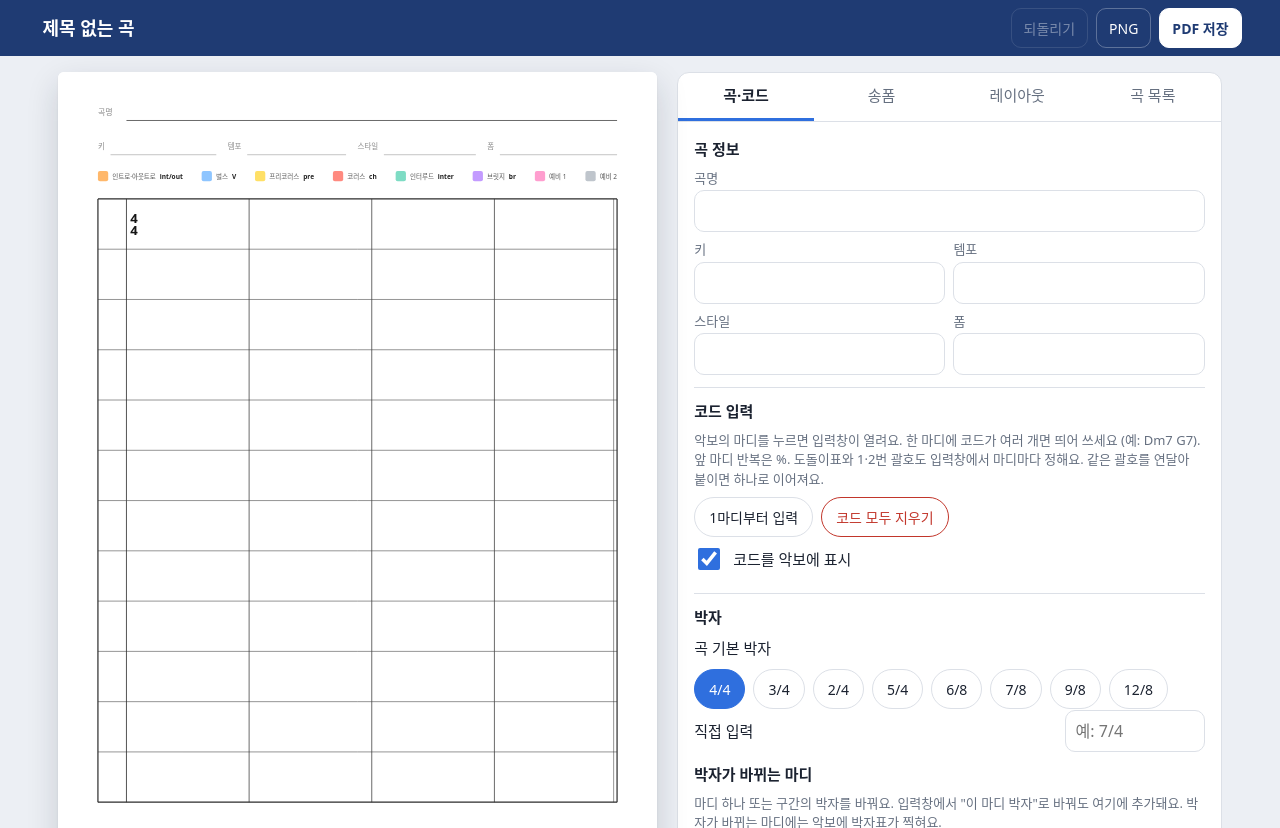
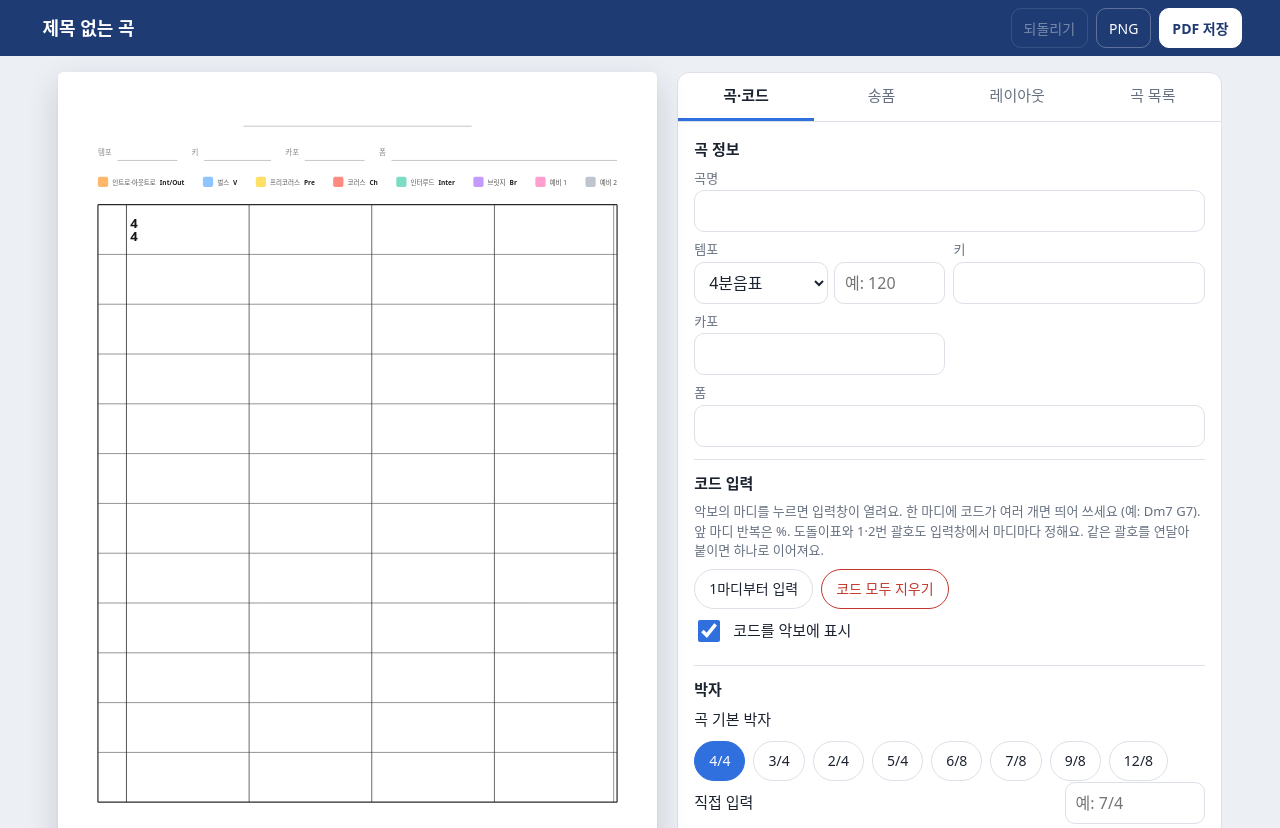
Before and after one commit to minjae00622-sketch/chord-chart, a plain HTML site: page index.html in a window 1280 px wide. Shown: the top 828 px of the page. Drawn offline with Linux system fonts and the light colour scheme.

Commit message:
제목 가운데 크게, 정보칸 재배치(템포·키·카포·폼), 템포 기준음표, 약어 대문자, 굵은 구분선 제거
Co-Authored-By: Claude Opus 5.5 <noreply@anthropic.com>
Claude-Session: https://claude.ai/code/session_019oEahM6qD7YuN3n5VM8JsZ

```diff
--- a/index.html
+++ b/index.html
@@ -71,6 +71,7 @@ input[type=text],input[type=number],select{width:100%;height:42px;font:inherit;f
 .info{display:grid;grid-template-columns:repeat(2,minmax(0,1fr));gap:8px}
 .info label{font-size:13px;color:var(--mute);display:grid;gap:2px}
 .info .wide{grid-column:1/-1}
+.tempo{display:grid;grid-template-columns:minmax(0,1.2fr) minmax(0,1fr);gap:6px}
 .chips{display:flex;gap:8px;flex-wrap:wrap}
 .chip{height:40px;padding:0 14px;border:1px solid var(--line);border-radius:20px;background:transparent;font-size:14px;cursor:pointer}
 .chip.warn{color:#c2362b;border-color:currentColor}
@@ -188,7 +189,7 @@ button:focus-visible,input:focus-visible,select:focus-visible{outline:2px solid
         <div class="sec">
           <h2>색상 범례</h2>
           <label class="tog"><input type="checkbox" data-k="legendOn">범례 보이기</label>
-          <p class="hint">오른쪽 칸은 악보 왼쪽 섹션 칸에 쓸 약어예요. 한 색을 두 섹션이 같이 쓰면 int/out처럼 /로 나눠 적으세요.</p>
+          <p class="hint">오른쪽 칸은 악보 왼쪽 섹션 칸에 쓸 약어예요. 한 색을 두 섹션이 같이 쓰면 Int/Out처럼 /로 나눠 적으세요. 첫 글자는 자동으로 대문자가 돼요.</p>
           <div class="list" id="leg"></div>
           <button class="chip add" id="addLeg">+ 항목 추가</button>
         </div>
@@ -200,7 +201,6 @@ button:focus-visible,input:focus-visible,select:focus-visible{outline:2px solid
           <div class="chips" style="margin-bottom:6px"><button class="chip" data-rows="8">32마디</button><button class="chip" data-rows="12">48마디</button><button class="chip" data-rows="16">64마디</button></div>
           <div class="row"><span>줄 수</span><div class="step" data-k="rows" data-min="2" data-max="30"><button aria-label="줄이기">−</button><output></output><button aria-label="늘리기">+</button></div></div>
           <div class="row"><span>한 줄 마디 수</span><div class="step" data-k="bars" data-min="1" data-max="8"><button aria-label="줄이기">−</button><output></output><button aria-label="늘리기">+</button></div></div>
-          <div class="row"><span>굵은 구분선 (몇 줄마다, 0은 없음)</span><div class="step" data-k="group" data-min="0" data-max="8"><button aria-label="줄이기">−</button><output></output><button aria-label="늘리기">+</button></div></div>
           <div class="row"><span>용지 방향</span><div class="seg" data-k="orient"><button data-v="p">세로</button><button data-v="l">가로</button></div></div>
           <div class="toggles">
             <label class="tog"><input type="checkbox" data-k="labelCol">왼쪽 섹션 칸</label>
@@ -251,13 +251,16 @@ button:focus-visible,input:focus-visible,select:focus-visible{outline:2px solid
 <script>
 {
 /* ---------- data ---------- */
-const LEGEND = [["인트로·아웃트로","#FFB86B","int/out"],["벌스","#8EC5FF","V"],["프리코러스","#FFE066","pre"],["코러스","#FF8A80","ch"],
-  ["인터루드","#7EDCC4","inter"],["브릿지","#C39BFF","br"],["예비 1","#FF9ECF",""],["예비 2","#BFC5CC",""]];
-const ABBR = {"인트로·아웃트로":"int/out","인트로":"int","아웃트로":"out","벌스":"V","프리코러스":"pre","코러스":"ch","인터루드":"inter","브릿지":"br"};
-const fixLegend = lay => { lay.legend = (lay.legend || []).map(l => [l[0], l[1], l[2] !== undefined ? l[2] : (ABBR[l[0]] || "")]); };
-const subsOf = l => (l[2] || "").split("/").map(t => t.trim()).filter(Boolean);
+const LEGEND = [["인트로·아웃트로","#FFB86B","Int/Out"],["벌스","#8EC5FF","V"],["프리코러스","#FFE066","Pre"],["코러스","#FF8A80","Ch"],
+  ["인터루드","#7EDCC4","Inter"],["브릿지","#C39BFF","Br"],["예비 1","#FF9ECF",""],["예비 2","#BFC5CC",""]];
+const ABBR = {"인트로·아웃트로":"Int/Out","인트로":"Int","아웃트로":"Out","벌스":"V","프리코러스":"Pre","코러스":"Ch","인터루드":"Inter","브릿지":"Br"};
+const capAbbr = t => String(t || "").split("/").map(x => x.trim()).map(x => x ? x[0].toUpperCase() + x.slice(1) : x).join("/");
+const OLD_FIELDS = "키, 템포, 스타일, 폼", NEW_FIELDS = "템포, 키, 카포, 폼";
+const fixLegend = lay => { lay.legend = (lay.legend || []).map(l => [l[0], l[1], capAbbr(l[2] !== undefined ? l[2] : (ABBR[l[0]] || ""))]);
+  if (lay.fields === OLD_FIELDS) lay.fields = NEW_FIELDS; };
+const subsOf = l => capAbbr(l[2]).split("/").map(t => t.trim()).filter(Boolean);
 const LAYOUT = {rows:12,bars:4,group:0,orient:"p",labelCol:true,labelGray:false,half:false,numbers:false,finalBar:true,
-  title:true,fields:"키, 템포, 스타일, 폼",legendOn:true,memoOn:true,memo:3,memoCols:"2",fillAlpha:"0.45",secNames:true,
+  title:true,fields:NEW_FIELDS,legendOn:true,memoOn:true,memo:3,memoCols:"2",fillAlpha:"0.45",secNames:true,
   printChords:true,flats:"1",showMeter:true,legend:LEGEND};
 const KEY = "chordchart-app-v1";
 const clone = o => JSON.parse(JSON.stringify(o));
@@ -327,15 +330,22 @@ function draw(ctx, s, selBar) {
   const font = (pt, w) => { ctx.font = `${w || 400} ${pt * PT}px ${FONT}`; };
   const text = (x, y, t, pt, c, w) => { font(pt, w); ctx.fillStyle = c; ctx.textBaseline = "alphabetic"; ctx.fillText(t, x, y); };
   let y = 10;
-  if (st.title) { text(L, y + 5, "곡명", 8, MID); line(L + 10, y + 7, R, y + 7, INK, .7);
-    if (S.title) text(L + 12, y + 5.6, S.title, 11, INK, 700); y += 12; }
+  if (st.title) { const cx = (L + R) / 2;
+    if (S.title) { let pt = 18; font(pt, 700); while (ctx.measureText(S.title).width > R - L && pt > 9) { pt -= .5; font(pt, 700); }
+      ctx.textAlign = "center"; text(cx, y + 8, S.title, pt, INK, 700); ctx.textAlign = "start"; }
+    else line(cx - 40, y + 9, cx + 40, y + 9, MID, .5);
+    y += 14; }
   const fields = st.fields.split(",").map(t => t.trim()).filter(Boolean);
   if (fields.length) {
-    const fw = (R - L) / fields.length;
-    fields.forEach((f, i) => { const x = L + i * fw; font(7.5); text(x, y + 5, f, 7.5, MID);
+    const GAP = 5, wt = fields.map(f => /폼|form/i.test(f) ? 3 : 1), unit = (R - L - GAP * (fields.length - 1)) / wt.reduce((a, b) => a + b, 0);
+    let x = L;
+    fields.forEach((f, i) => { const fw = unit * wt[i]; font(7.5); text(x, y + 5, f, 7.5, MID);
       const lw = ctx.measureText(f).width + 2;
-      line(x + lw, y + 7, i === fields.length - 1 ? R : x + fw - 4, y + 7, MID, .5);
-      const v = S.info[f]; if (v) text(x + lw + 1, y + 5.6, /키|key/i.test(f) ? pretty(v) : v, 9, INK, 500); });
+      line(x + lw, y + 7, x + fw, y + 7, MID, .5);
+      const v = S.info[f];
+      if (v && isTempo(f)) { const nw = noteGlyph(ctx, x + lw + 1.2, y + 5.6, S.tempoNote || "q"); text(x + lw + 1.2 + nw + .8, y + 5.6, "= " + v, 9, INK, 500); }
+      else if (v) text(x + lw + 1, y + 5.6, /키|key/i.test(f) ? pretty(v) : v, 9, INK, 500);
+      x += fw + GAP; });
     y += 11;
   }
   const items = st.legend.filter(l => l[0].trim());
@@ -352,7 +362,7 @@ function draw(ctx, s, selBar) {
       r.forEach(i => { ctx.fillStyle = items[i][1]; ctx.beginPath();
         ctx.roundRect ? ctx.roundRect(x, cy - 1.8, 3.6, 3.6, .7) : ctx.rect(x, cy - 1.8, 3.6, 3.6); ctx.fill();
         text(x + 5, cy + 1.1, items[i][0], 6.5, "#555");
-        if (items[i][2]) { font(6.5); const nw = ctx.measureText(items[i][0]).width; text(x + 5 + nw + 1.4, cy + 1.1, items[i][2], 6.5, "#222", 700); font(6.5); }
+        if (items[i][2]) { font(6.5); const nw = ctx.measureText(items[i][0]).width; text(x + 5 + nw + 1.4, cy + 1.1, capAbbr(items[i][2]), 6.5, "#222", 700); font(6.5); }
         x += ws[i] + gap; });
       y += 6.5; });
     y += 2;
@@ -392,7 +402,7 @@ function draw(ctx, s, selBar) {
       if (st.printChords && S.chords[k]) drawChords(ctx, toks(S.chords[k]), bx + off, y0 + dv, BW - off - endR, rowH - dv, font);
       if (selBar === k) { ctx.strokeStyle = "#2f6fde"; ctx.lineWidth = .8; ctx.strokeRect(bx + .6, y0 + .6, BW - 1.2, rowH - 1.2); }
     }
-    line(L, y0, R, y0, INK, r === 0 || (st.group && r % st.group === 0) ? 1.2 : .5);
+    line(L, y0, R, y0, INK, r === 0 ? 1.2 : .5);
     k0 += nb;
   }
   cells.forEach(c => { const v = (S.marks[c.k] || {}).v; if (!v) return;
@@ -411,6 +421,20 @@ function draw(ctx, s, selBar) {
     for (let c = 0; c < cols; c++) { const cx = L + c * (cw + 8);
       for (let i = 0; i < st.memo; i++) { const yy = GB + 10 + i * 7; line(cx, yy, cx + cw, yy, LIGHT, .5); } } }
   return cells;
+}
+const isTempo = f => /템포|tempo|bpm/i.test(f);
+const NOTES = [["q", "4분음표"], ["dq", "점4분음표"], ["e", "8분음표"], ["h", "2분음표"]];
+function noteGlyph(ctx, x, base, type) {
+  const rx = .82, ry = .58, cx = x + rx, cy = base - ry, stemTop = cy - 3.1;
+  ctx.save(); ctx.fillStyle = INK; ctx.strokeStyle = INK;
+  ctx.beginPath(); ctx.ellipse(cx, cy, rx, ry, -0.35, 0, Math.PI * 2);
+  if (type === "h") { ctx.lineWidth = .28; ctx.stroke(); } else ctx.fill();
+  const sx = cx + rx * .9;
+  ctx.beginPath(); ctx.lineWidth = .2; ctx.moveTo(sx, cy - .15); ctx.lineTo(sx, stemTop); ctx.stroke();
+  if (type === "e") { ctx.beginPath(); ctx.lineWidth = .32; ctx.moveTo(sx, stemTop); ctx.bezierCurveTo(sx + .3, stemTop + 1.1, sx + 1.4, stemTop + 1.3, sx + 1.0, stemTop + 2.4); ctx.stroke(); }
+  let w = rx * 2 + (type === "e" ? 1.1 : .1);
+  if (type === "dq") { ctx.beginPath(); ctx.arc(x + rx * 2 + .65, cy, .25, 0, Math.PI * 2); ctx.fill(); w += .9; }
+  ctx.restore(); return w;
 }
 function repeatSign(ctx, x, y, h, start) {
   const d = start ? 1 : -1, lw = (w, xx) => { ctx.beginPath(); ctx.strokeStyle = "#1a1a1a"; ctx.lineWidth = w * PT; ctx.moveTo(xx, y); ctx.lineTo(xx, y + h); ctx.stroke(); };
@@ -586,12 +610,15 @@ $("addMeter").onclick = () => { snap(); const k = sel || 1; S.meters.push({m: "3
 function renderInfo() {
   const fields = st.fields.split(",").map(t => t.trim()).filter(Boolean);
   $("info").innerHTML = `<label class="wide">곡명<input type="text" data-f="__title" value="${esc(S.title)}"></label>` +
-    fields.map(f => `<label>${esc(f)}<input type="text" data-f="${esc(f)}" value="${esc(S.info[f] || "")}"></label>`).join("");
+    fields.map(f => isTempo(f)
+      ? `<label>${esc(f)}<span class="tempo"><select data-tn aria-label="기준 음표">${NOTES.map(([v, l]) => `<option value="${v}"${(S.tempoNote || "q") === v ? " selected" : ""}>${l}</option>`).join("")}</select><input type="text" inputmode="numeric" data-f="${esc(f)}" value="${esc(S.info[f] || "")}" placeholder="예: 120"></span></label>`
+      : `<label${/폼|form/i.test(f) ? ' class="wide"' : ""}>${esc(f)}<input type="text" data-f="${esc(f)}" value="${esc(S.info[f] || "")}"></label>`).join("");
 }
+$("info").addEventListener("change", e => { if (!("tn" in e.target.dataset)) return; snap(); S.tempoNote = e.target.value; persist(); render(); });
 $("info").addEventListener("input", e => { const f = e.target.dataset.f; if (!f) return; snap("info" + f);
   if (f === "__title") S.title = e.target.value; else S.info[f] = e.target.value; persist(); render(); renderSongs(); });
 function renderLegend() {
-  $("leg").innerHTML = st.legend.map(([t, c, a], i) => `<div class="li"><input type="color" value="${c}" data-i="${i}" data-f="c" aria-label="색"><input type="text" value="${esc(t)}" data-i="${i}" data-f="n" aria-label="이름"><input type="text" value="${esc(a || "")}" data-i="${i}" data-f="a" placeholder="약어" aria-label="악보에 쓸 약어"><button class="x" data-i="${i}" aria-label="삭제">×</button></div>`).join("");
+  $("leg").innerHTML = st.legend.map(([t, c, a], i) => `<div class="li"><input type="color" value="${c}" data-i="${i}" data-f="c" aria-label="색"><input type="text" value="${esc(t)}" data-i="${i}" data-f="n" aria-label="이름"><input type="text" value="${esc(a || "")}" data-i="${i}" data-f="a" placeholder="약어" autocapitalize="words" aria-label="악보에 쓸 약어"><button class="x" data-i="${i}" aria-label="삭제">×</button></div>`).join("");
 }
 function secOptions() { const out = [];
   st.legend.forEach((l, j) => { const subs = subsOf(l), names = l[0].split("·").map(t => t.trim());
@@ -632,7 +659,7 @@ document.querySelectorAll("[data-rows]").forEach(b => b.onclick = () => { snap()
 const leg = $("leg");
 leg.addEventListener("input", e => { const i = +e.target.dataset.i; if (isNaN(i)) return; snap("leg" + i + e.target.type);
   const f = e.target.dataset.f;
-  if (f === "c") st.legend[i][1] = e.target.value; else { st.legend[i][f === "a" ? 2 : 0] = e.target.value; renderSecs(); } update(); });
+  if (f === "c") st.legend[i][1] = e.target.value; else if (f === "a") { st.legend[i][2] = capAbbr(e.target.value); renderSecs(); } else { st.legend[i][0] = e.target.value; renderSecs(); } update(); });
 leg.addEventListener("click", e => { const b = e.target.closest(".x"); if (!b) return; snap(); const d = +b.dataset.i;
   st.legend.splice(d, 1); S.sections = S.sections.filter(q => q.idx !== d).map(q => (q.idx > d ? (q.idx--, q) : q));
   renderLegend(); renderSecs(); update(); });
--- a/sw.js
+++ b/sw.js
@@ -1,4 +1,4 @@
-const CACHE = "chordchart-v4";
+const CACHE = "chordchart-v5";
 const FILES = ["./", "./index.html", "./manifest.webmanifest", "./icon-192.png", "./icon-512.png", "./icon-maskable-512.png"];
 self.addEventListener("install", e => { e.waitUntil(caches.open(CACHE).then(c => c.addAll(FILES)).then(() => self.skipWaiting())); });
 self.addEventListener("activate", e => { e.waitUntil(caches.keys().then(ks => Promise.all(ks.filter(k => k !== CACHE).map(k => caches.delete(k)))).then(() => self.clients.claim())); });
```
